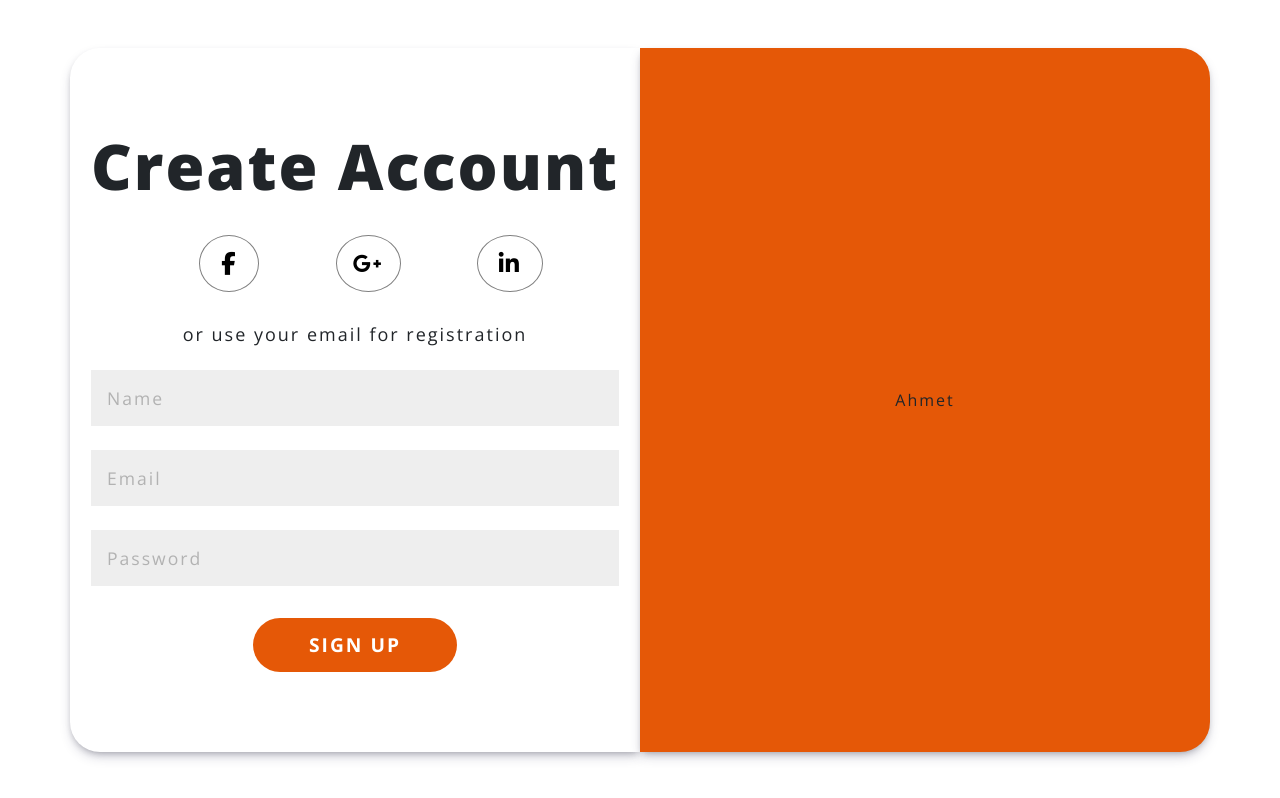
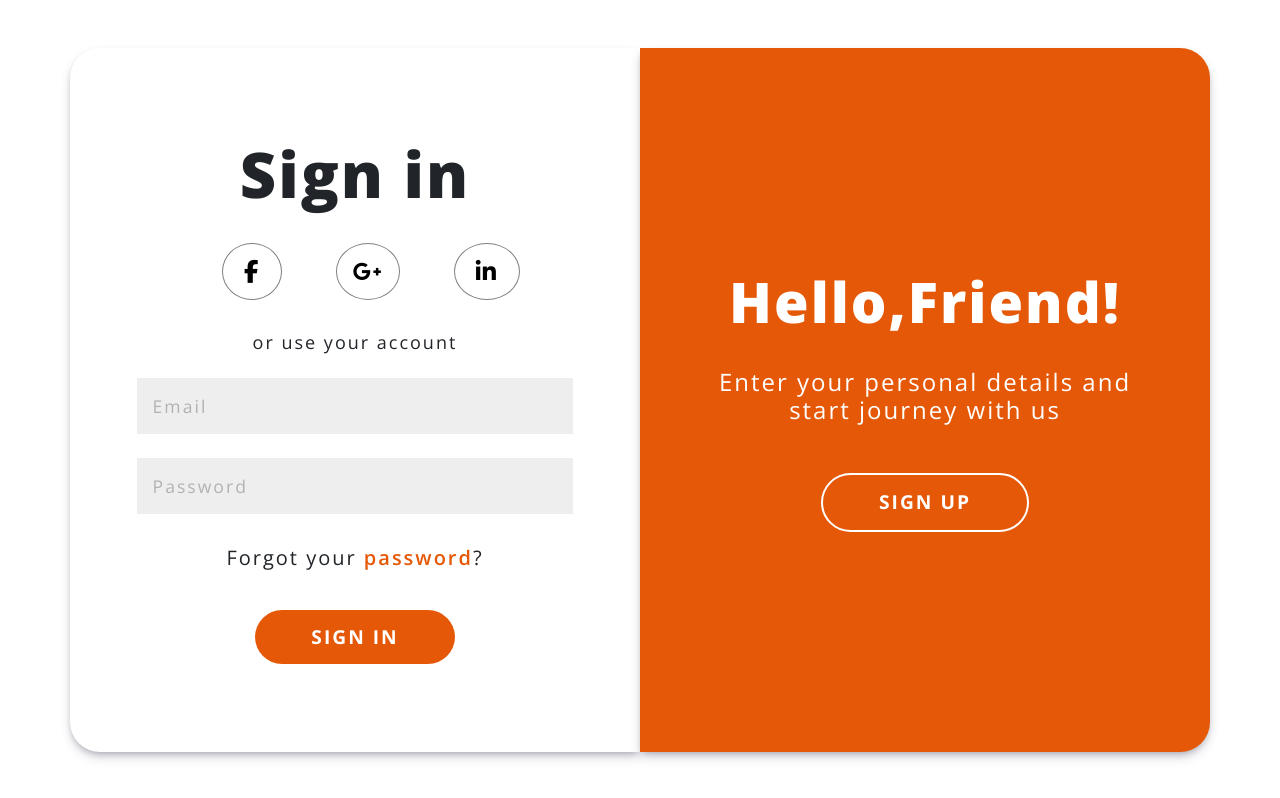
Before and after one commit to AhmetBozkurt1/Login-Register, a plain HTML site: page index.html in a window 1280 px wide. Both pictures are taken after a click on the button "SIGN IN". Drawn offline with nearby package versions, Linux system fonts and the light colour scheme.

Commit message:
hatalar düzeltildi

```diff
--- a/app.js
+++ b/app.js
@@ -2,21 +2,48 @@ const sıgnInBtn=document.querySelector(".sıgnIn-Button")
 const sıgnUpBtn=document.querySelector(".sıgnUp-registerButton")
 const signIn=document.querySelector(".sign-in")
 const signUp=document.querySelector(".sign-up")
-
-const signInHtml=signIn.innerHTML
-const signUpHtml=signUp.innerHTML
-
+let signInWelcome=document.querySelector(".signIn-welcome")
+let signInWelcomeYan=document.querySelector("#yanMenu")
+let signUpRegister=document.querySelector(".sıgnUp-register")
+let signUpRegisterYan=document.querySelector("#yanRegister")
+const yanSignInBtn = document.querySelector("#yanRegister .sıgnUp-registerButton");
+sıgnUpBtn.addEventListener("click", toggleSignUp);
+yanSignInBtn.addEventListener("click", toggleSignUp);
 
 sıgnInBtn.addEventListener("click",function(){
     document.querySelector(".container").classList.add("right-panel")
     signIn.style.borderRadius="0px 30px 30px 0px"
     signUp.style.borderRadius="30px 0px 0px 30px"
-    signIn.innerText="Ahmet"
+    signInWelcome.style.display="none"
+    signInWelcomeYan.style.display="block"
+    signUpRegister.style.display="none"
+    signUpRegisterYan.style.display="block"
 })
-sıgnUpBtn.addEventListener("click",function(){
-    document.querySelector(".container").classList.remove("right-panel")
-    signIn.style.borderRadius="30px 0px 0px 30px"
-    signUp.style.borderRadius="0px 30px 30px 0px"
-    signIn.innerHTML=signInHtml
-    signUp.innerHTML=signUpHtml
-})
+function toggleSignUp() {
+    document.querySelector(".container").classList.remove("right-panel");
+    signIn.style.borderRadius = "30px 0px 0px 30px";
+    signUp.style.borderRadius = "0px 30px 30px 0px";
+    signInWelcome.style.display = "block";
+    signInWelcomeYan.style.display = "none";
+    signUpRegister.style.display = "block";
+    signUpRegisterYan.style.display = "none";
+}
+
+
+
+
+
+
+
+
+
+
+// sıgnUpBtn.addEventListener("click",function(){
+//     document.querySelector(".container").classList.remove("right-panel")
+//     signIn.style.borderRadius="30px 0px 0px 30px"
+//     signUp.style.borderRadius="0px 30px 30px 0px"
+//     signInWelcome.style.display="block"
+//     signInWelcomeYan.style.display="none"
+//     signUpRegister.style.display="block"
+//     signUpRegisterYan.style.display="none"
+// })
--- a/index.html
+++ b/index.html
@@ -16,6 +16,11 @@
                     <h1>Welcome Back!</h1>
                     <h6>To keep connected with us please login with your personal info</h6>
                     <button class="sıgnIn-Button">SIGN IN</button>
+                </div>
+                <div class="signIn-welcome text-center" id="yanMenu">
+                    <h1>Hello,Friend!</h1>
+                    <h6>Enter your personal details and start journey with us</h6>
+                    <button class="sıgnIn-Button">SIGN UP</button>
                 </div>
             </div>
             <div class="col-6 sign-up d-flex justify-content-center align-items-center">
@@ -44,6 +49,35 @@
                         <button class="sıgnUp-registerButton">SIGN UP</button>
                     </div>
                 </div>
+                <div class="sıgnUp-register text-center" id="yanRegister">
+                    <h1>Sign in</h1>
+                    <div class="icon">
+                        <ul class="iconList">
+                            <li>
+                                <a href=""><i class="fa-brands fa-facebook-f" style="color: black;"></i></a>
+                            </li>
+                            <li>
+                                <a href=""><i class="fa-brands fa-google-plus-g" style="color: #000000;"></i></a>
+                            </li>
+                            <li>
+                                <a href=""><i class="fa-brands fa-linkedin-in" style="color: #000000;"></i></a>
+                            </li>
+                        </ul>
+                    </div>
+                    <h6 class="sıgnUp-registerText">or use your account</h6>
+                    <div class="form">
+                        <form class="formInput">
+                            <input type="email" placeholder="Email" id="yanEmail">
+                            <input type="password" placeholder="Password" id="yanPassword">
+                        </form>
+                        <div class="sifreUnut">
+                            <h5>Forgot your
+                            <a href="#">password</a>?
+                            </h5>
+                        </div>
+                        <button class="sıgnUp-registerButton">SIGN IN</button>
+                    </div>
+                </div>
             </div>
         </div>
     </div>
--- a/style.css
+++ b/style.css
@@ -41,7 +41,9 @@
     font-size: 1.2rem;
     font-weight: 700;
 }
-
+#yanMenu{
+    display: none;
+}
 
 .sıgnUp-register h1{
     font-size: 63px;
@@ -104,6 +106,20 @@
     padding: .8rem 3.5rem;
     border-radius: 40px;
 }
+#yanRegister{
+    display: none;
+    width: 80%;
+}
+.sifreUnut h5{
+    margin-top: 2rem;
+    font-size: 20px;
+    font-weight: 400;
+}
+.sifreUnut a{
+    text-decoration: none;
+    color: #E55807;
+    font-weight: 600;
+}
 
 
 .container.right-panel .sign-in{
```
